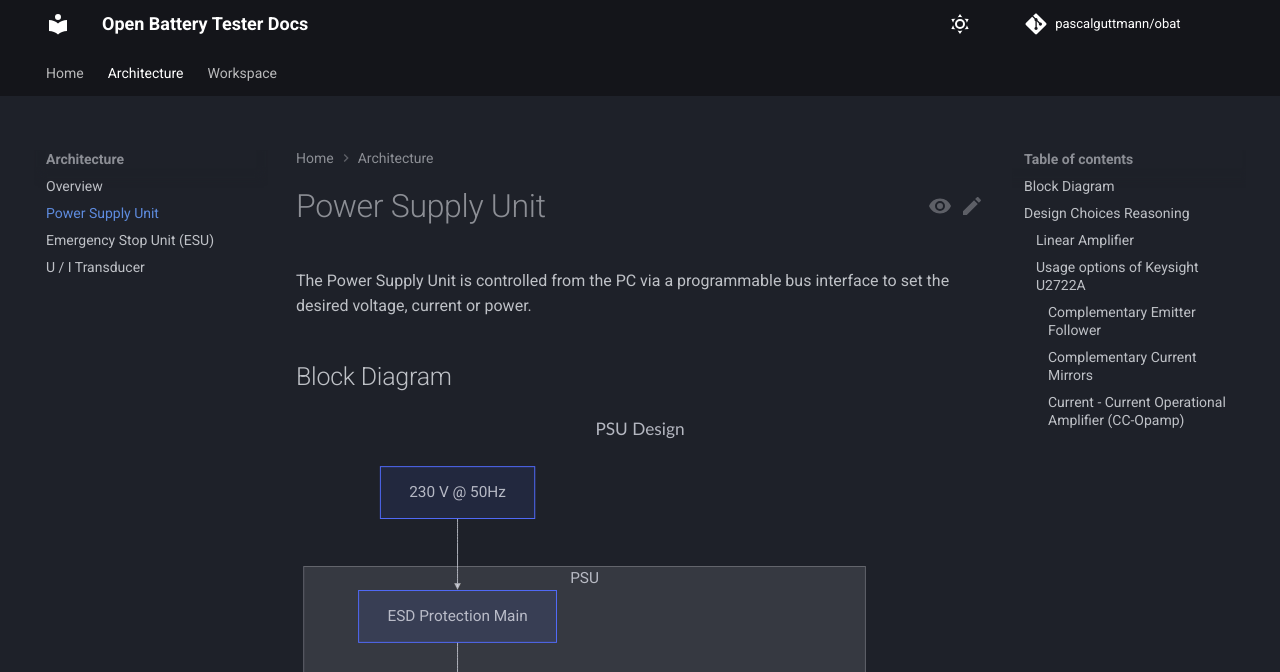
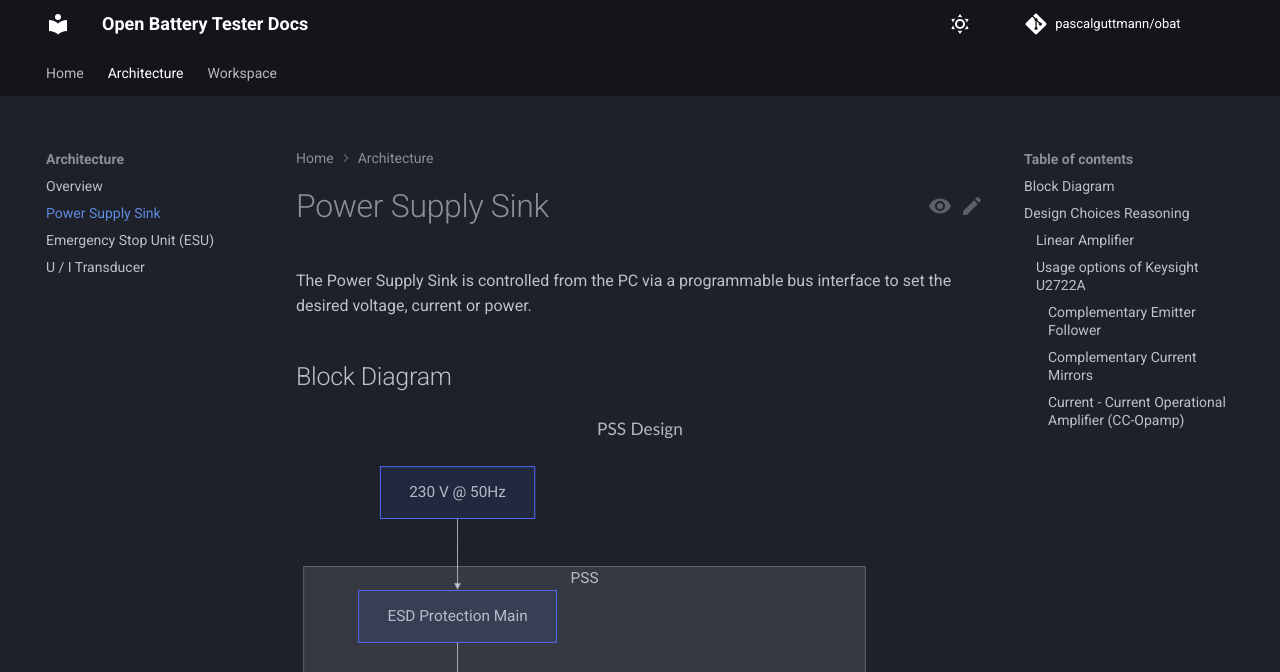
Before and after one commit to pascalguttmann/obat, an MkDocs documentation site: the page built from docs/arch/pss.md, in a window 1280 px wide and 900 px high. Shown: the top 672 px of the window. Built offline with MkDocs 1.6.1 and Material for MkDocs 9.7.7, drawn with Linux system fonts in a browser that asks for light colours; comment, search, counter and statistics services are not loaded.

Commit message:
rename power supply unit to power supply sink

````diff
--- a/docs/arch/psu.md
+++ b/docs/arch/pss.md
@@ -1,20 +1,20 @@
-# Power Supply Unit
+# Power Supply Sink
 
-The Power Supply Unit is controlled from the PC via a programmable bus interface
+The Power Supply Sink is controlled from the PC via a programmable bus interface
 to set the desired voltage, current or power.
 
 ## Block Diagram
 
 ```mermaid
 ---
-title: PSU Design
+title: PSS Design
 ---
 flowchart TB
 pc[PC]
 main[230 V @ 50Hz]
 bat[Battery]
 
-subgraph psu[PSU]
+subgraph pss[PSS]
     direction TB
     esd_in[ESD Protection]
     subgraph dac[DAC]
--- a/mkdocs.yml
+++ b/mkdocs.yml
@@ -7,7 +7,7 @@ nav:
   - Home: index.md
   - Architecture:
     - arch/overview.md
-    - arch/psu.md
+    - arch/pss.md
     - arch/esu.md
     - arch/ui_transducer.md
   - Workspace:
````
Also changed, not shown: docs/arch/overview.md (+5 -5 lines).
